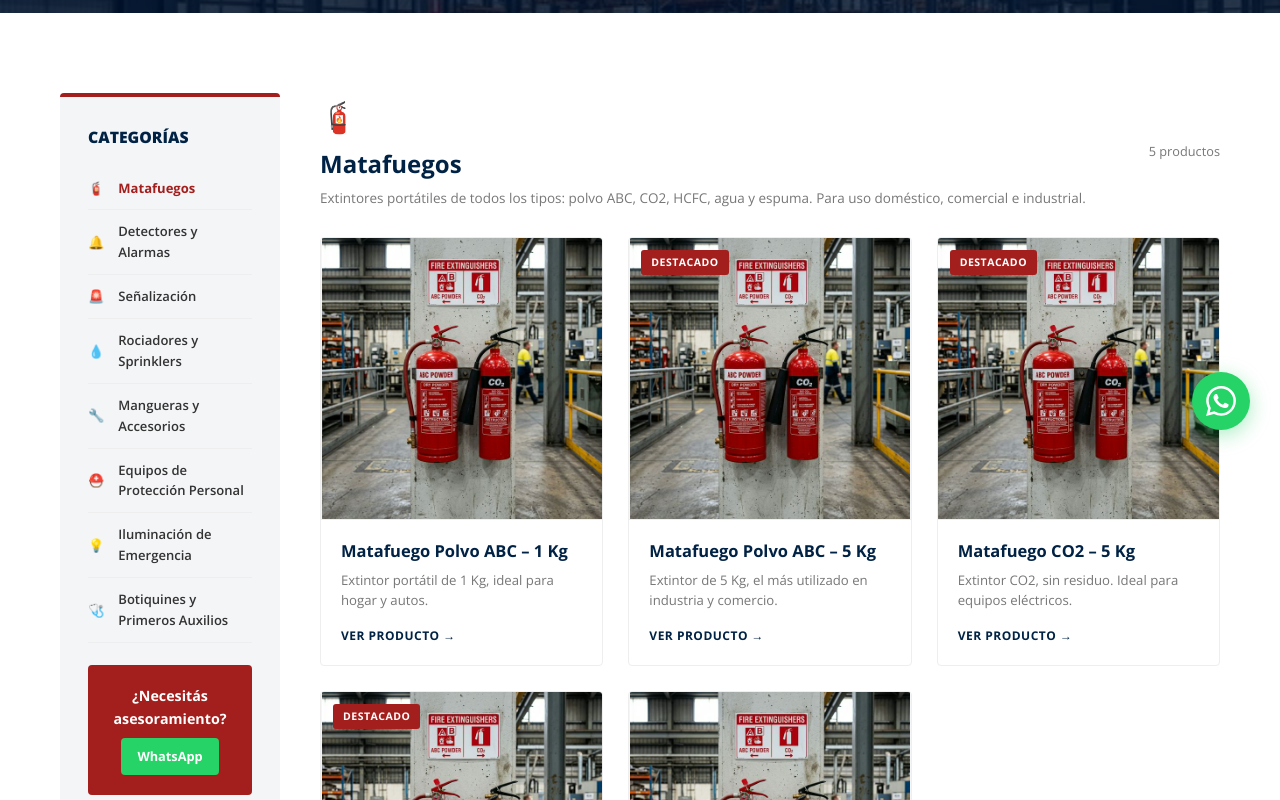
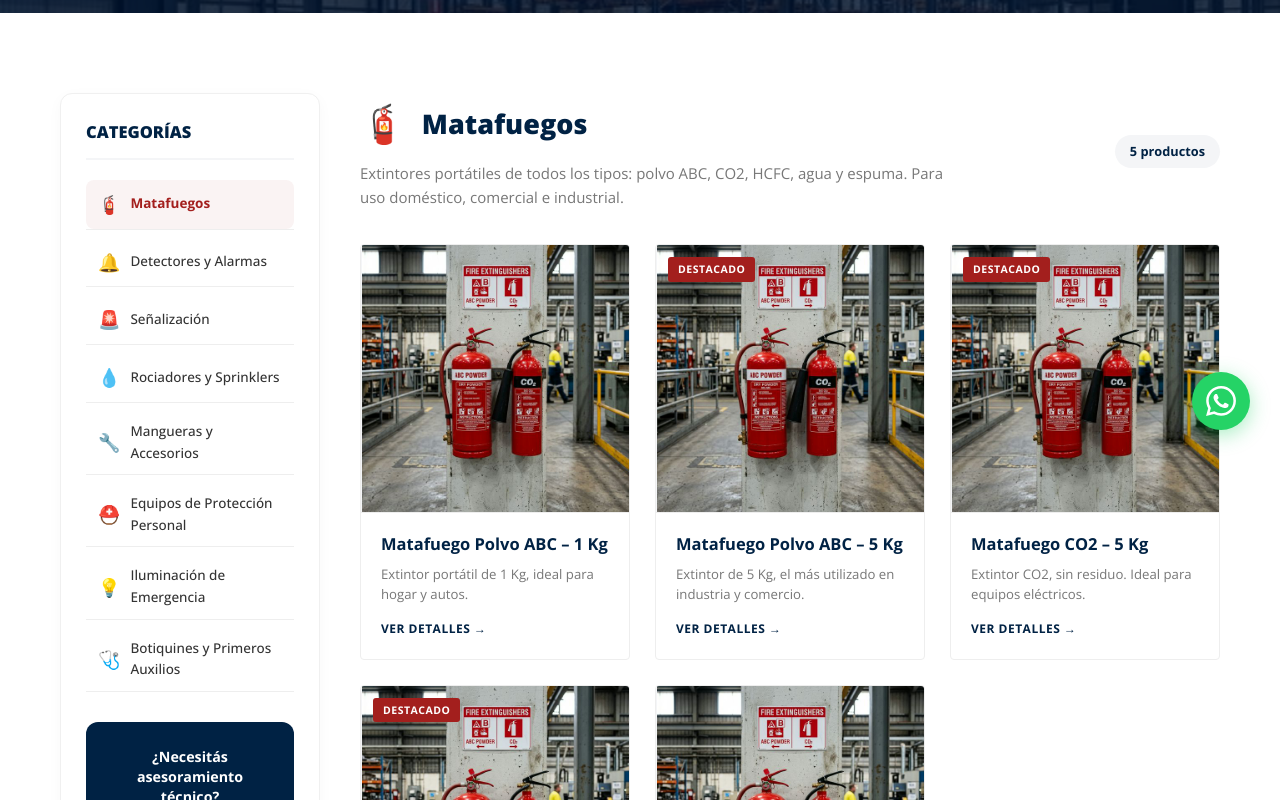
Before and after one commit to Marcosotola/ARIFA, a Next.js app: page /catalogo/matafuegos in a window 1280 px wide. Shown: the part 340-1140 px from the top of the page. Built offline with nearby package versions, Linux system fonts and the light colour scheme; no server answers.

Commit message:
mejoras generales

```diff
--- a/src/app/catalogo/[categoria]/page.tsx
+++ b/src/app/catalogo/[categoria]/page.tsx
@@ -47,19 +47,30 @@ export default async function CategoriaPage({ params }: Props) {
 
       <section className="section-padding">
         <div className="container">
-          <div style={{ display: "grid", gridTemplateColumns: "220px 1fr", gap: "40px", alignItems: "start" }}>
+          <div className="catalog-container" style={{ display: "grid", gridTemplateColumns: "260px 1fr", gap: "40px", alignItems: "start" }}>
             {/* Sidebar categorías */}
-            <aside>
-              <div className="service-sidebar">
-                <h3>Categorías</h3>
+            <aside className="catalog-sidebar">
+              <div className="service-sidebar" style={{ background: '#fff', padding: '25px', borderRadius: '12px', border: '1px solid #f0f0f0', boxShadow: '0 4px 15px rgba(0,0,0,0.03)' }}>
+                <h3 style={{ fontSize: '1.1rem', fontWeight: 800, marginBottom: '20px', color: 'var(--primary-blue)', paddingBottom: '12px', borderBottom: '2px solid var(--bg-light)' }}>Categorías</h3>
                 <ul className="sidebar-link-list">
                   {CATEGORIAS_PLACEHOLDER.map((c) => (
-                    <li key={c.id}>
+                    <li key={c.id} style={{ marginBottom: '8px' }}>
                       <Link
                         href={`/catalogo/${c.slug}`}
-                        style={c.slug === slug ? { color: "var(--primary-red)", fontWeight: 700 } : undefined}
+                        style={{
+                          display: 'flex',
+                          alignItems: 'center',
+                          gap: '10px',
+                          padding: '10px 12px',
+                          borderRadius: '8px',
+                          fontSize: '0.9rem',
+                          background: c.slug === slug ? 'rgba(163, 31, 29, 0.05)' : 'transparent',
+                          color: c.slug === slug ? 'var(--primary-red)' : 'var(--text-dark)',
+                          fontWeight: c.slug === slug ? 700 : 500,
+                          transition: '0.2s'
+                        }}
                       >
-                        <span style={{ marginRight: "6px" }}>{c.icono}</span>
+                        <span style={{ fontSize: '1.2rem' }}>{c.icono}</span>
                         {c.nombre}
                       </Link>
                     </li>
@@ -67,13 +78,22 @@ export default async function CategoriaPage({ params }: Props) {
                 </ul>
 
                 {/* CTA sidebar */}
-                <div style={{ marginTop: "22px", background: "var(--primary-red)", padding: "20px", borderRadius: "4px", color: "#fff", textAlign: "center" }}>
-                  <p style={{ fontWeight: 700, marginBottom: "8px", fontSize: "0.95rem" }}>¿Necesitás asesoramiento?</p>
+                <div style={{ marginTop: "30px", background: "var(--primary-blue)", padding: "25px", borderRadius: "12px", color: "#fff", textAlign: "center" }}>
+                  <p style={{ fontWeight: 700, marginBottom: "15px", fontSize: "0.95rem", lineHeight: '1.4' }}>¿Necesitás asesoramiento técnico?</p>
                   <a
                     href="https://wa.me/5493512449504"
                     target="_blank"
                     rel="noopener noreferrer"
-                    style={{ display: "inline-block", background: "#25D366", color: "#fff", padding: "8px 16px", borderRadius: "4px", fontSize: "0.85rem", fontWeight: 700 }}
+                    style={{
+                      display: "block",
+                      background: "#25D366",
+                      color: "#fff",
+                      padding: "12px",
+                      borderRadius: "8px",
+                      fontSize: "0.85rem",
+                      fontWeight: 800,
+                      textTransform: 'uppercase'
+                    }}
                   >
                     WhatsApp
                   </a>
@@ -82,25 +102,27 @@ export default async function CategoriaPage({ params }: Props) {
             </aside>
 
             {/* Productos */}
-            <div>
-              <div style={{ display: "flex", justifyContent: "space-between", alignItems: "center", marginBottom: "28px", flexWrap: "wrap", gap: "12px" }}>
+            <div className="catalog-main">
+              <div style={{ display: "flex", justifyContent: "space-between", alignItems: "center", marginBottom: "35px", flexWrap: "wrap", gap: "20px" }}>
                 <div>
-                  <div style={{ fontSize: "2rem", marginBottom: "4px" }}>{cat.icono}</div>
-                  <h2 style={{ fontSize: "1.6rem", fontWeight: 700, color: "var(--primary-blue)" }}>{cat.nombre}</h2>
-                  <p style={{ color: "var(--text-muted)", fontSize: "0.9rem", marginTop: "4px" }}>{cat.descripcion}</p>
+                  <div style={{ display: 'flex', alignItems: 'center', gap: '15px', marginBottom: '8px' }}>
+                    <div style={{ fontSize: "2.5rem" }}>{cat.icono}</div>
+                    <h2 style={{ fontSize: "1.8rem", fontWeight: 800, color: "var(--primary-blue)" }}>{cat.nombre}</h2>
+                  </div>
+                  <p style={{ color: "var(--text-muted)", fontSize: "1rem", maxWidth: '600px' }}>{cat.descripcion}</p>
                 </div>
-                <div style={{ fontSize: "0.85rem", color: "var(--text-muted)" }}>
+                <div style={{ background: 'var(--bg-light)', padding: '6px 15px', borderRadius: '20px', fontSize: "0.85rem", fontWeight: 700, color: 'var(--primary-blue)' }}>
                   {productos.length} producto{productos.length !== 1 ? "s" : ""}
                 </div>
               </div>
 
               {productos.length === 0 ? (
-                <div style={{ textAlign: "center", padding: "60px 20px", background: "var(--bg-light)", borderRadius: "4px" }}>
-                  <div style={{ fontSize: "3rem", marginBottom: "16px" }}>📦</div>
-                  <h3 style={{ color: "var(--primary-blue)", marginBottom: "8px" }}>Próximamente</h3>
-                  <p style={{ color: "var(--text-muted)" }}>Estamos cargando los productos de esta categoría. Consultanos directamente.</p>
-                  <Link href="/contacto" className="btn-red" style={{ marginTop: "20px", display: "inline-block" }}>
-                    Consultar
+                <div style={{ textAlign: "center", padding: "80px 40px", background: "#fff", borderRadius: "12px", border: '1px dashed #ccc' }}>
+                  <div style={{ fontSize: "4rem", marginBottom: "20px" }}>📦</div>
+                  <h3 style={{ color: "var(--primary-blue)", fontSize: '1.4rem', fontWeight: 800, marginBottom: "10px" }}>Próximamente más productos</h3>
+                  <p style={{ color: "var(--text-muted)", maxWidth: '400px', margin: '0 auto 25px' }}>Estamos actualizando nuestro catálogo para ofrecerte lo mejor. Si no encontrás lo que buscás, contactanos.</p>
+                  <Link href="/contacto" className="btn-red">
+                    Consultar Disponibilidad
                   </Link>
                 </div>
               ) : (
@@ -122,13 +144,27 @@ export default async function CategoriaPage({ params }: Props) {
                       <div className="prod-body">
                         <h3>{prod.nombre}</h3>
                         <p>{prod.descripcionCorta}</p>
-                        <span className="prod-cta">Ver producto →</span>
+                        <span className="prod-cta">Ver detalles →</span>
                       </div>
                     </Link>
                   ))}
                 </div>
               )}
             </div>
+
+            <style jsx>{`
+              @media (max-width: 991px) {
+                .catalog-container {
+                  grid-template-columns: 1fr !important;
+                }
+                .catalog-sidebar {
+                  order: 2;
+                }
+                .catalog-main {
+                  order: 1;
+                }
+              }
+            `}</style>
           </div>
         </div>
       </section>
--- a/src/app/certificaciones/page.tsx
+++ b/src/app/certificaciones/page.tsx
@@ -102,7 +102,7 @@ export default function CertificacionesPage() {
             <h2>¿Por qué confiar en ARIFA?</h2>
             <div className="section-line"></div>
           </div>
-          <div style={{display:'grid', gridTemplateColumns:'repeat(3, 1fr)', gap:'30px', marginTop:'0'}}>
+          <div className="grid-3" style={{marginTop:'0'}}>
             {[
               { n:'✓', t:'Profesionales Habilitados', d:'Todo nuestro personal cuenta con las habilitaciones exigidas.' },
               { n:'✓', t:'Normativa Actualizada', d:'Nos mantenemos al día con todas las normativas vigentes.' },
--- a/src/app/contacto/page.tsx
+++ b/src/app/contacto/page.tsx
@@ -81,7 +81,7 @@ export default function ContactoPage() {
               </div>
               <div className="contact-item-text">
                 <strong>Dirección</strong>
-                <span>Córdoba Capital, Argentina</span>
+                <span>Lorenzo Barcala 727, Córdoba</span>
               </div>
             </div>
 
@@ -202,9 +202,9 @@ export default function ContactoPage() {
         <div className="container">
           <div style={{background:'#ccc', height:'350px', borderRadius:'4px', display:'flex', alignItems:'center', justifyContent:'center', flexDirection:'column', gap:'15px'}}>
             <svg width="40" height="40" viewBox="0 0 24 24" fill="none" stroke="#666" strokeWidth="1.5"><path d="M21 10c0 7-9 13-9 13s-9-6-9-13a9 9 0 0118 0z"/><circle cx="12" cy="10" r="3"/></svg>
-            <p style={{color:'#666', fontWeight:600}}>Córdoba Capital, Argentina</p>
+            <p style={{color:'#666', fontWeight:600}}>Lorenzo Barcala 727, Córdoba</p>
             <a
-              href="https://www.google.com/maps/search/Córdoba+Capital+Argentina"
+              href="https://www.google.com/maps/search/Lorenzo+Barcala+727+Cordoba"
               target="_blank"
               rel="noopener noreferrer"
               className="btn-blue"
--- a/src/app/nosotros/page.tsx
+++ b/src/app/nosotros/page.tsx
@@ -67,7 +67,7 @@ export default function NosotrosPage() {
               <div className="timeline-content">
                 <div className="timeline-year">Los Comienzos</div>
                 <h3>Fundación de ARIFA</h3>
-                <p>ARIFA comenzó a operar como consultora de seguridad e higiene laboral, brindando asesoramiento a empresas de Córdoba Capital.</p>
+                <p>ARIFA comenzó a operar como consultora de seguridad e higiene laboral, brindando asesoramiento a empresas de Córdoba.</p>
               </div>
             </div>
             <div className="timeline-item">
@@ -105,7 +105,7 @@ export default function NosotrosPage() {
             <h2>Nuestros Valores</h2>
             <div className="section-line"></div>
           </div>
-          <div style={{display:'grid', gridTemplateColumns:'repeat(3, 1fr)', gap:'28px'}}>
+          <div className="grid-3">
             {[
               { emoji:'🎯', title:'Compromiso', text:'Nos comprometemos con la seguridad de cada cliente como si fuera la nuestra propia.' },
               { emoji:'🔬', title:'Expertise Técnico', text:'Nuestro equipo está en constante capacitación para mantenerse al día con las normativas vigentes.' },
--- a/src/app/servicios/page.tsx
+++ b/src/app/servicios/page.tsx
@@ -67,7 +67,7 @@ export default function ServiciosPage() {
             </p>
           </div>
 
-          <div style={{display:'grid', gridTemplateColumns:'repeat(3, 1fr)', gap:'28px'}}>
+          <div className="grid-3">
             {SERVICE_GROUPS.map((group, gi) => (
               <div key={gi} style={{background:'#fff', border:'1px solid var(--border-light)', borderRadius:'4px', overflow:'hidden', boxShadow:'0 4px 18px rgba(0,0,0,0.05)'}}>
                 <div style={{background:group.color, padding:'24px', color:'#fff'}}>
@@ -114,7 +114,7 @@ export default function ServiciosPage() {
             <h2>¿Cómo Trabajamos?</h2>
             <div className="section-line"></div>
           </div>
-          <div style={{display:'grid', gridTemplateColumns:'repeat(4, 1fr)', gap:'25px', textAlign:'center'}}>
+          <div className="grid-4">
             {[
               { n:'01', t:'Diagnóstico', d:'Evaluamos el estado actual de tu empresa y detectamos los riesgos existentes.' },
               { n:'02', t:'Propuesta', d:'Elaboramos una propuesta de solución a medida, adaptada a tu rubro y presupuesto.' },
--- a/src/components/Header.tsx
+++ b/src/components/Header.tsx
@@ -157,10 +157,10 @@ export default function Header() {
             <a href="https://wa.me/5493512449504" target="_blank" rel="noopener noreferrer" aria-label="WhatsApp">
               <svg width="15" height="15" viewBox="0 0 24 24" fill="currentColor"><path d="M17.472 14.382c-.297-.149-1.758-.867-2.03-.967-.273-.099-.471-.148-.67.15-.197.297-.767.966-.94 1.164-.173.199-.347.223-.644.075-.297-.15-1.255-.463-2.39-1.475-.883-.788-1.48-1.761-1.653-2.059-.173-.297-.018-.458.13-.606.134-.133.298-.347.446-.52.149-.174.198-.298.298-.497.099-.198.05-.371-.025-.52-.075-.149-.669-1.612-.916-2.207-.242-.579-.487-.5-.669-.51-.173-.008-.371-.01-.57-.01-.198 0-.52.074-.792.372-.272.297-1.04 1.016-1.04 2.479 0 1.462 1.065 2.875 1.213 3.074.149.198 2.096 3.2 5.077 4.487.709.306 1.262.489 1.694.625.712.227 1.36.195 1.871.118.571-.085 1.758-.719 2.006-1.413.248-.694.248-1.289.173-1.413-.074-.124-.272-.198-.57-.347m-5.421 7.403h-.004a9.87 9.87 0 01-5.031-1.378l-.361-.214-3.741.982.998-3.648-.235-.374a9.86 9.86 0 01-1.51-5.26c.001-5.45 4.436-9.884 9.888-9.884 2.64 0 5.122 1.03 6.988 2.898a9.825 9.825 0 012.893 6.994c-.003 5.45-4.437 9.884-9.885 9.884m8.413-18.297A11.815 11.815 0 0012.05 0C5.495 0 .16 5.335.157 11.892c0 2.096.547 4.142 1.588 5.945L.057 24l6.305-1.654a11.882 11.882 0 005.683 1.448h.005c6.554 0 11.89-5.335 11.893-11.893a11.821 11.821 0 00-3.48-8.413z"/></svg>
             </a>
-            <a href="https://www.facebook.com" target="_blank" rel="noopener noreferrer" aria-label="Facebook">
+            <a href="https://www.facebook.com/share/1EEpG3myYc/" target="_blank" rel="noopener noreferrer" aria-label="Facebook">
               <svg width="15" height="15" viewBox="0 0 24 24" fill="currentColor"><path d="M18 2h-3a5 5 0 00-5 5v3H7v4h3v8h4v-8h3l1-4h-4V7a1 1 0 011-1h3z"/></svg>
             </a>
-            <a href="https://www.instagram.com" target="_blank" rel="noopener noreferrer" aria-label="Instagram">
+            <a href="https://www.instagram.com/arifacba" target="_blank" rel="noopener noreferrer" aria-label="Instagram">
               <svg width="15" height="15" viewBox="0 0 24 24" fill="none" stroke="currentColor" strokeWidth="2" strokeLinecap="round" strokeLinejoin="round"><rect x="2" y="2" width="20" height="20" rx="5" ry="5"/><path d="M16 11.37A4 4 0 1112.63 8 4 4 0 0116 11.37z"/><line x1="17.5" y1="6.5" x2="17.51" y2="6.5"/></svg>
             </a>
           </div>
@@ -205,7 +205,7 @@ export default function Header() {
 
           <Link href={user ? "/admin" : "/login"} className="header-cta" style={{ background: "var(--primary-blue)", color: "#fff", borderColor: "var(--primary-blue)" }}>
             <svg width="20" height="20" viewBox="0 0 24 24" fill="none" stroke="currentColor" strokeWidth="2.5" strokeLinecap="round" strokeLinejoin="round"><path d="M20 21v-2a4 4 0 00-4-4H8a4 4 0 00-4 4v2"/><circle cx="12" cy="7" r="4"/></svg>
-            {user ? "Mi Cuenta" : "Ingresar"}
+            <span className="cta-text">{user ? "Mi Cuenta" : "Ingresar"}</span>
           </Link>
 
           <button
```
Also changed, not shown: src/app/admin/productos/page.tsx (added, +100 -0 lines), src/app/globals.css (+23 -3 lines), src/app/layout.tsx (+7 -10 lines), src/components/Footer.tsx (+5 -5 lines).
